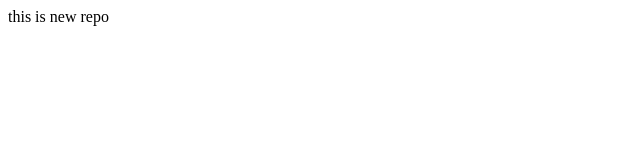
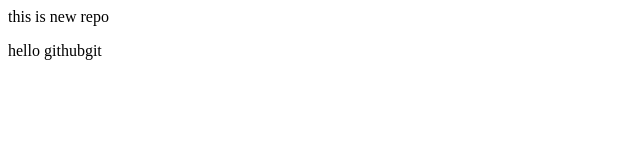
Before and after one commit to ranishjain48-crypto/localrepo, a plain HTML site: page index.html in a window 1280 px wide. Shown: the whole page, without its empty margins (0-640 px from the left). Drawn offline with Linux system fonts and the light colour scheme.

Commit message:
update files

```diff
--- a/index.html
+++ b/index.html
@@ -1 +1,2 @@
 <p>this is new repo</p>
+<p>hello githubgit</p>
```
